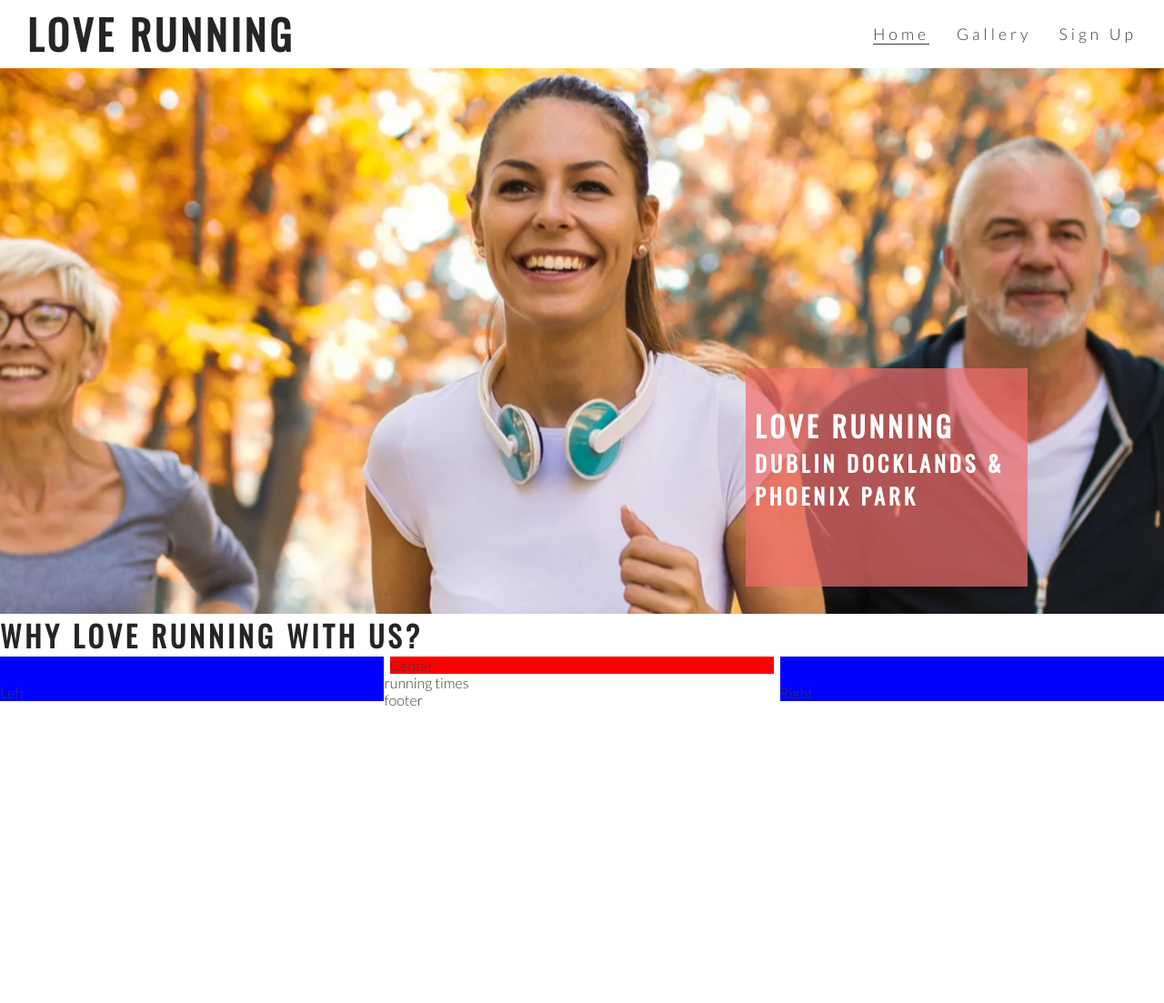
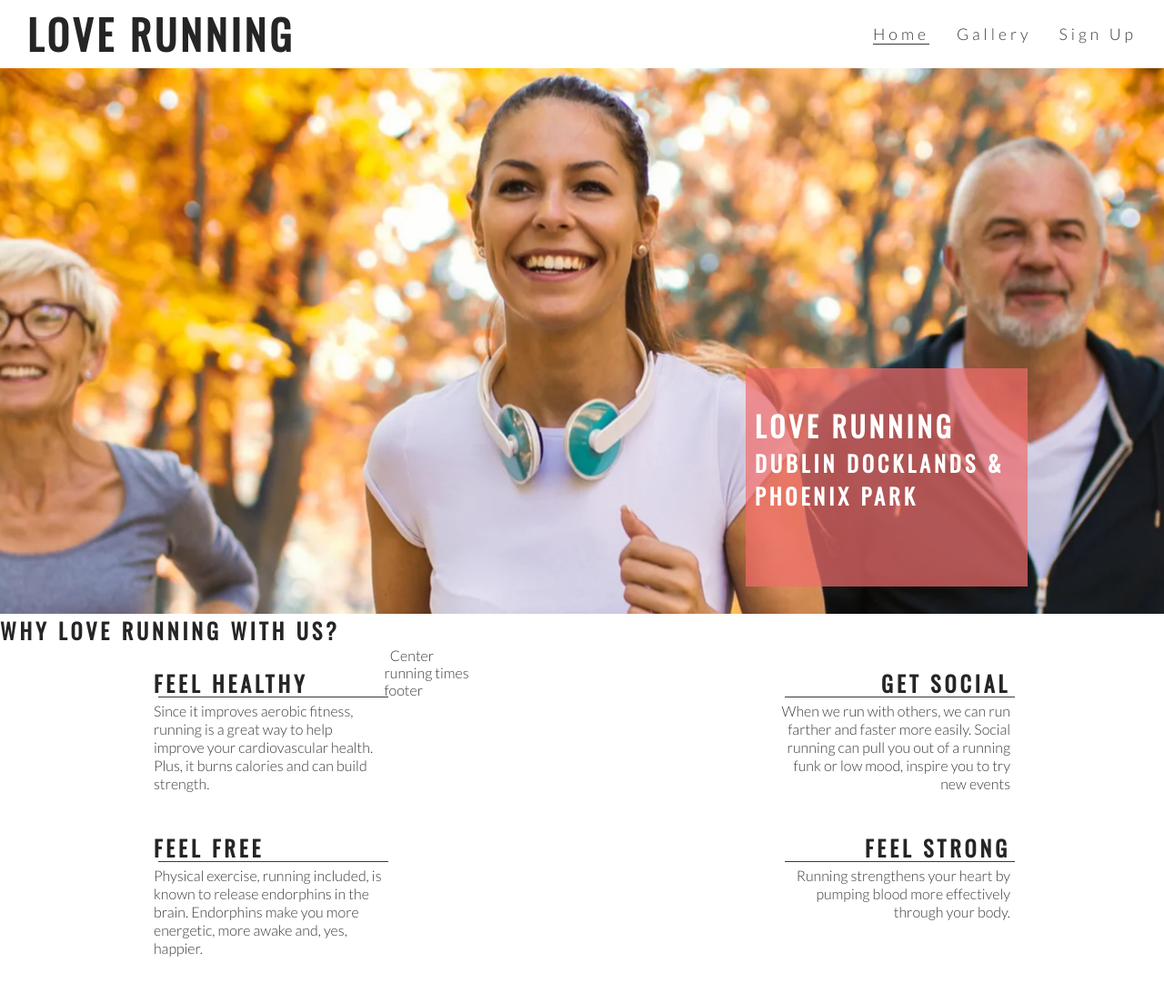
Before and after one commit to dannymac90/Love-running, a plain HTML site: page index.html in a window 1280 px wide. Shown: the whole page at 91% size. Before the commit the page ends 800 px from the top, so only its background shows below. Drawn offline with nearby package versions, Linux system fonts and the light colour scheme.

Commit message:
Add left & right section content and style

```diff
--- a/assets/css/style.css
+++ b/assets/css/style.css
@@ -120,18 +120,47 @@ animation-fill-mode: forwards; */
     padding-top: 30px;
     width: 33%;
     float: left;
-    background-color: blue;
 }
 
 #right-about {
     padding-top: 30px;
     width: 33%;
     float: right;
-    background-color: blue;
 }
 
 #center-about {
     width: 33%;
     margin: 0 auto;
-    background-color: red;
 }
+
+hr {
+    border-top: 1px solid #3a3a3a;
+    width: 100%;
+    margin: 5px;
+}
+
+.left-about-heading {
+    width: 60%;
+    float: right;
+    line-height: 20px;
+    /* Ensures each content block is aligned verticallty */
+    clear: both;
+    margin-bottom: 50px;
+}
+
+.right-about-heading {
+    width: 60%;
+    float: left;
+    line-height: 20px;
+    /* Ensures each content block is aligned verticallty */
+    clear: both;
+    margin-bottom: 50px;
+}
+
+.right-about-heading h2{
+    text-align: right;
+}
+
+.right-about-heading p {
+    text-align: right;
+}
--- a/index.html
+++ b/index.html
@@ -38,10 +38,36 @@
             <h3>Dublin Docklands & Phoenix Park</h3>
         </div>
     </section>
-    <section id="club ethos"></section>
+    <section id="club ethos">
         <h1>Why Love Running With Us?</h1>
-        <div id="left-about">Left</div>
-        <div id="right-about">Right</div>
+        <div id="left-about">
+            <div class="left-about-heading">
+                <h2>Feel Healthy</h2>
+                <hr>
+                <p>Since it improves aerobic fitness, running is a great way to help improve your cardiovascular health. Plus, it burns calories and can build strength.</p>
+            </div>
+            <div class="left-about-heading">
+                <h2>Feel Free</h2>
+                <hr>
+                <p>Physical exercise, running included, is known to release endorphins in the brain. Endorphins make you more energetic, more awake and, yes, happier.</p>
+            </div>
+        </div>
+        <div id="right-about">
+            <div class="right-about-heading">
+                <h2>Get Social</h2>
+                <hr>
+                <p>
+                    When we run with others, we can run farther and faster more easily. Social running can pull you out of a running funk or low mood, inspire you to try new events
+                </p>
+            </div>
+            <div class="right-about-heading">
+                <h2>Feel Strong</h2>
+                <hr>
+                <p>
+                    Running strengthens your heart by pumping blood more effectively through your body.
+                </p>
+            </div>
+        </div>
         <div id="center-about">Center</div>
     </section>
     <section>
```
